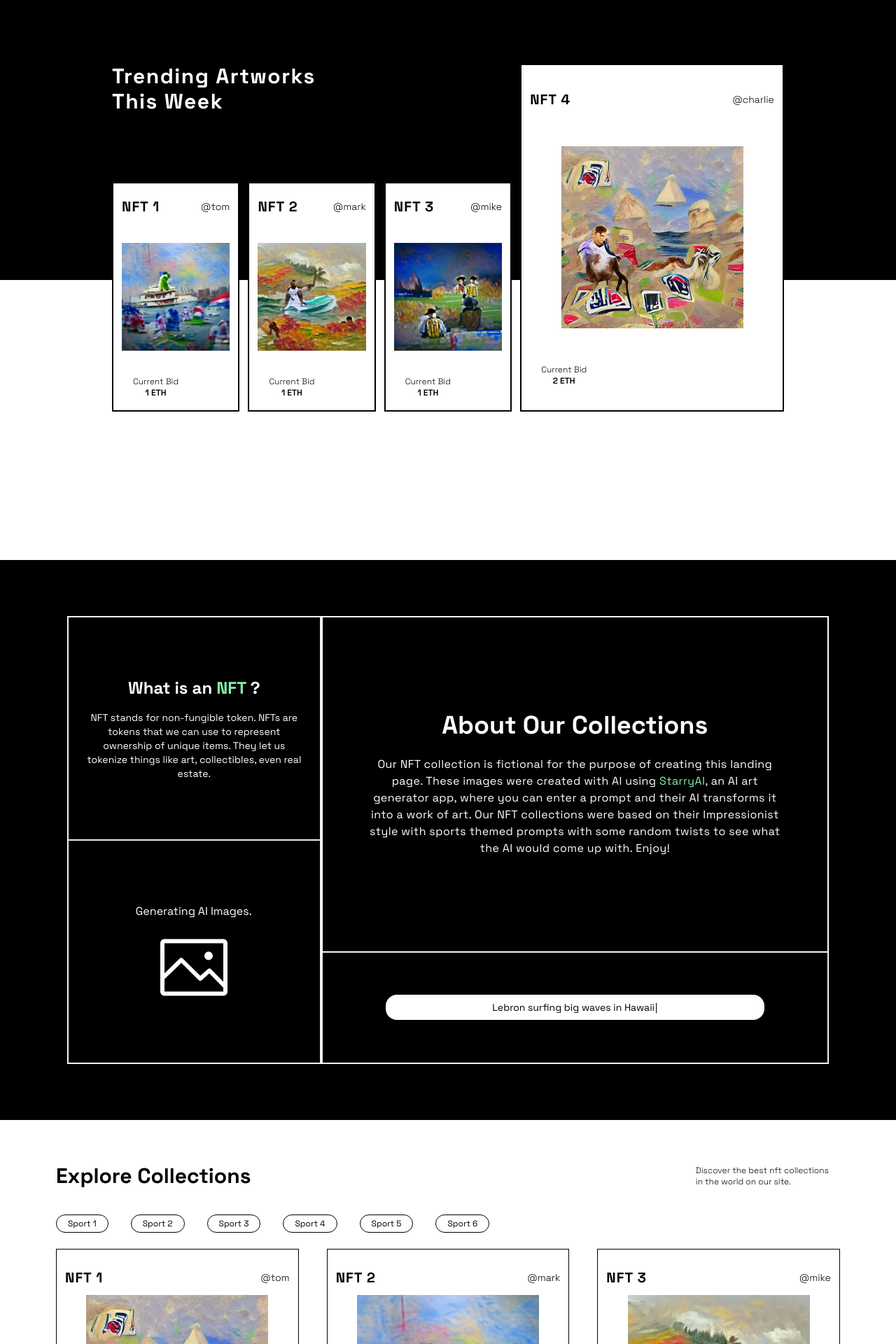
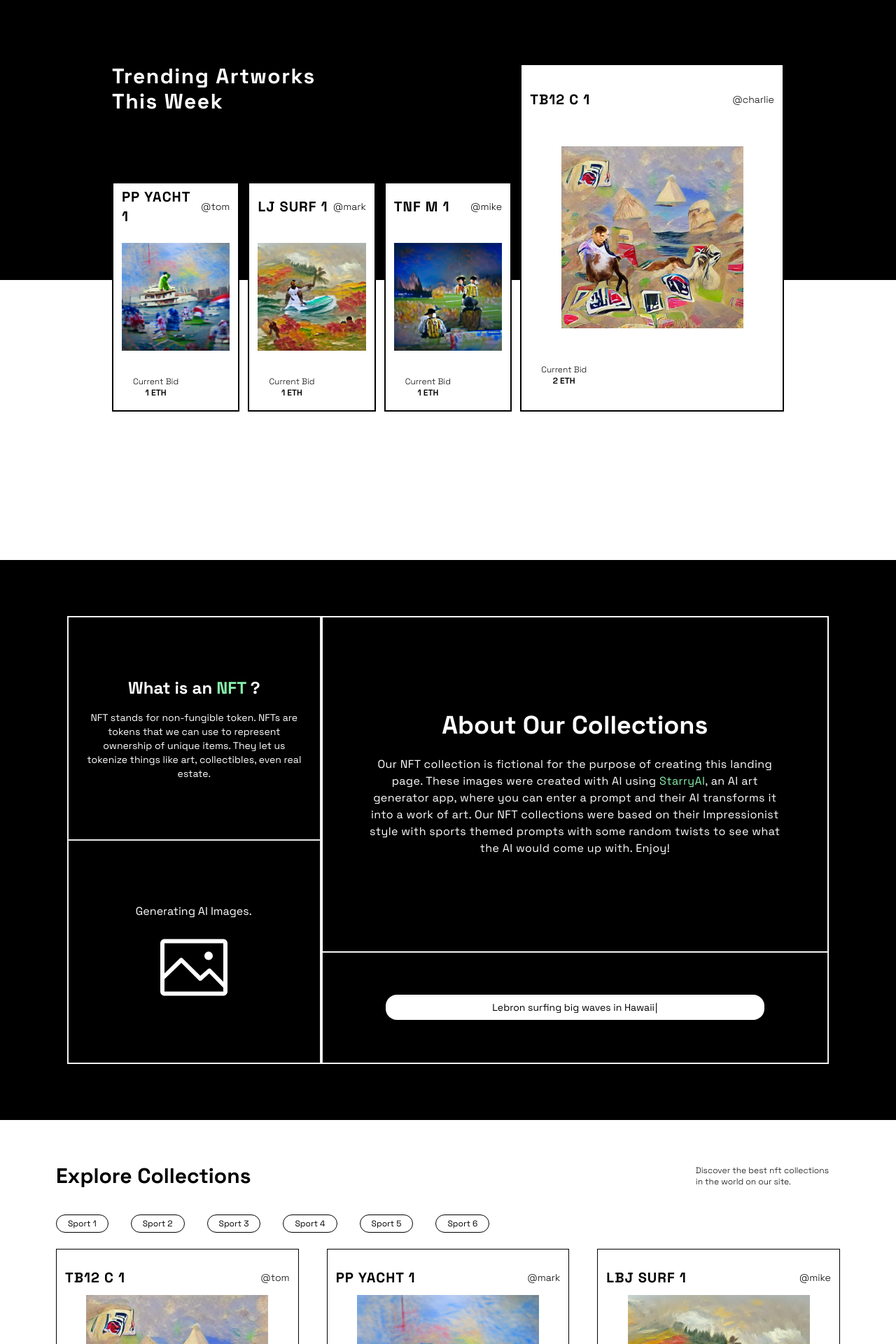
Before and after one commit to CharlesCarr/next-nft-landing-page, a Next.js app: page / in a window 1280 px wide. Shown: the part 800-2720 px from the top of the page at 70% size. Built offline with nearby package versions, Linux system fonts and the light colour scheme.

Commit message:
fix: add card props and update names

```diff
--- a/components/NFTCard.tsx
+++ b/components/NFTCard.tsx
@@ -11,6 +11,7 @@ interface NFTCardProps {
   background: boolean;
   position?: string;
   img: string;
+  cardType: string;
 }
 
 const NFTCard = ({
@@ -25,20 +26,25 @@ const NFTCard = ({
   background,
   position,
   img,
+  cardType,
 }: NFTCardProps) => {
-
   return (
     <div
-      className={`bg-white ${totalhw} flex flex-col justify-between items-center px-3 border border-black ${rotation} ${
-        background ? `shadow-4xl absolute ${position}` : null
-      }`}
+      className={`bg-white ${totalhw} flex flex-col justify-between items-center px-3 border border-black ${
+        cardType === "collections" ? "hover:shadow-4xl" : null
+      } ${rotation} ${background ? `shadow-4xl absolute ${position}` : null} `}
     >
       <div className={`flex justify-between items-center ${tbheight} w-full`}>
         <p className="font-bold text-xl tracking-wider">{nft}</p>
         <p className="text-sm font-light">{name}</p>
       </div>
       <div className={`${imgheight} w-full flex justify-center items-center`}>
-        <Image src={`/images/${img}`} alt="nft image" width={"260"} height={"300"} />
+        <Image
+          src={`/images/${img}`}
+          alt="nft image"
+          width={"260"}
+          height={"300"}
+        />
       </div>
       <div
         className={`${tbheight} w-full flex justify-between items-center px-4`}
--- a/components/sections/Collections.tsx
+++ b/components/sections/Collections.tsx
@@ -4,7 +4,7 @@ import NFTCard from "../NFTCard";
 const Collections = () => {
   const sampleNFTs = [
     {
-      nft: "NFT 1",
+      nft: "TB12 C 1",
       name: "@tom",
       price: "1 ETH",
       tbheight: "tl-top-bottom",
@@ -12,19 +12,21 @@ const Collections = () => {
       totalhw: "trs-total",
       background: false,
       img: 'brady/tom-brady-one.png',
+      cardType: 'collections',
     },
     {
-      nft: "NFT 2",
+      nft: "PP YACHT 1",
       name: "@mark",
       price: "1 ETH",
       tbheight: "tl-top-bottom",
       imgheight: "tl-img",
       totalhw: "trs-total",
       background: false,
-      img: 'fanatic/fanatic-one.png'
+      img: 'fanatic/fanatic-one.png',
+      cardType: 'collections',
     },
     {
-      nft: "NFT 3",
+      nft: "LBJ SURF 1",
       name: "@mike",
       price: "1 ETH",
       tbheight: "tl-top-bottom",
@@ -32,9 +34,10 @@ const Collections = () => {
       totalhw: "trs-total",
       background: false,
       img: 'lebron/lebron-james-one.png',
+      cardType: 'collections',
     },
     {
-      nft: "NFT 4",
+      nft: "RB SUB 1",
       name: "@tom",
       price: "1 ETH",
       tbheight: "tl-top-bottom",
@@ -42,9 +45,10 @@ const Collections = () => {
       totalhw: "trs-total",
       background: false,
       img: 'red-bull/red-bull-one.png',
+      cardType: 'collections',
     },
     {
-      nft: "NFT 5",
+      nft: "TNF M 1",
       name: "@mark",
       price: "1 ETH",
       tbheight: "tl-top-bottom",
@@ -52,16 +56,18 @@ const Collections = () => {
       totalhw: "trs-total",
       background: false,
       img: 'thursday/thursday-football-one.png',
+      cardType: 'collections',
     },
     {
-      nft: "NFT 6",
+      nft: "DoI WS 1",
       name: "@mike",
       price: "1 ETH",
       tbheight: "tl-top-bottom",
       imgheight: "tl-img",
       totalhw: "trs-total",
       background: false,
-      img: 'world-series/world-series-one.png'
+      img: 'world-series/world-series-one.png',
+      cardType: 'collections',
     },
   ];
 
--- a/components/sections/Top.tsx
+++ b/components/sections/Top.tsx
@@ -5,7 +5,7 @@ import { GiDiamonds } from "react-icons/gi";
 const Top = () => {
   const topNFTs = [
     {
-      nft: "NFT #2",
+      nft: "DoI WS #2",
       name: "@jonah",
       price: "1.7 ETH",
       time: "04 : 10 : 15",
@@ -16,9 +16,10 @@ const Top = () => {
       background: true,
       position: "bottom-6 right-6 z-0",
       img: 'world-series-one.png',
+      cardType: 'top-small',
     },
     {
-      nft: "NFT #1",
+      nft: "RB Sub #1",
       name: "@mark",
       price: "1.0234 ETH",
       time: "03 : 08 : 15",
@@ -28,6 +29,7 @@ const Top = () => {
       rotation: "rotate-[10deg]",
       background: true,
       img: 'red-bull-one.png',
+      cardType: 'top-large',
     },
   ];
   return (
--- a/components/sections/Trending.tsx
+++ b/components/sections/Trending.tsx
@@ -3,7 +3,7 @@ import NFTCard from "../NFTCard";
 const Trending = () => {
   const trendingNFTs = [
     {
-      nft: "NFT 1",
+      nft: "PP YACHT 1",
       name: "@tom",
       price: "1 ETH",
       tbheight: "tl-top-bottom",
@@ -11,9 +11,10 @@ const Trending = () => {
       totalhw: "trs-total",
       background: false,
       img: "fanatic/fanatic-one.png",
+      cardType: 'trending-small',
     },
     {
-      nft: "NFT 2",
+      nft: "LJ SURF 1",
       name: "@mark",
       price: "1 ETH",
       tbheight: "tl-top-bottom",
@@ -21,9 +22,10 @@ const Trending = () => {
       totalhw: "trs-total",
       background: false,
       img: "lebron/lebron-james-one.png",
+      cardType: 'trending-small',
     },
     {
-      nft: "NFT 3",
+      nft: "TNF M 1",
       name: "@mike",
       price: "1 ETH",
       tbheight: "tl-top-bottom",
@@ -31,6 +33,7 @@ const Trending = () => {
       totalhw: "trs-total",
       background: false,
       img: "thursday/thursday-football-one.png",
+      cardType: 'trending-small',
     },
   ];
 
@@ -56,7 +59,7 @@ const Trending = () => {
         </div>
         <div className="bg-slate-100 row-start-1 row-end-4 col-start-3 md:col-start-4 col-end-6 flex justify-center items-center border border-black">
           <NFTCard
-            nft="NFT 4"
+            nft="TB12 C 1"
             name="@charlie"
             price="2 ETH"
             totalhw="trs-total"
@@ -64,6 +67,7 @@ const Trending = () => {
             imgheight="trs-img"
             background={false}
             img="brady/tom-brady-one.png"
+            cardType="trending-large"
           />
         </div>
       </div>
```
